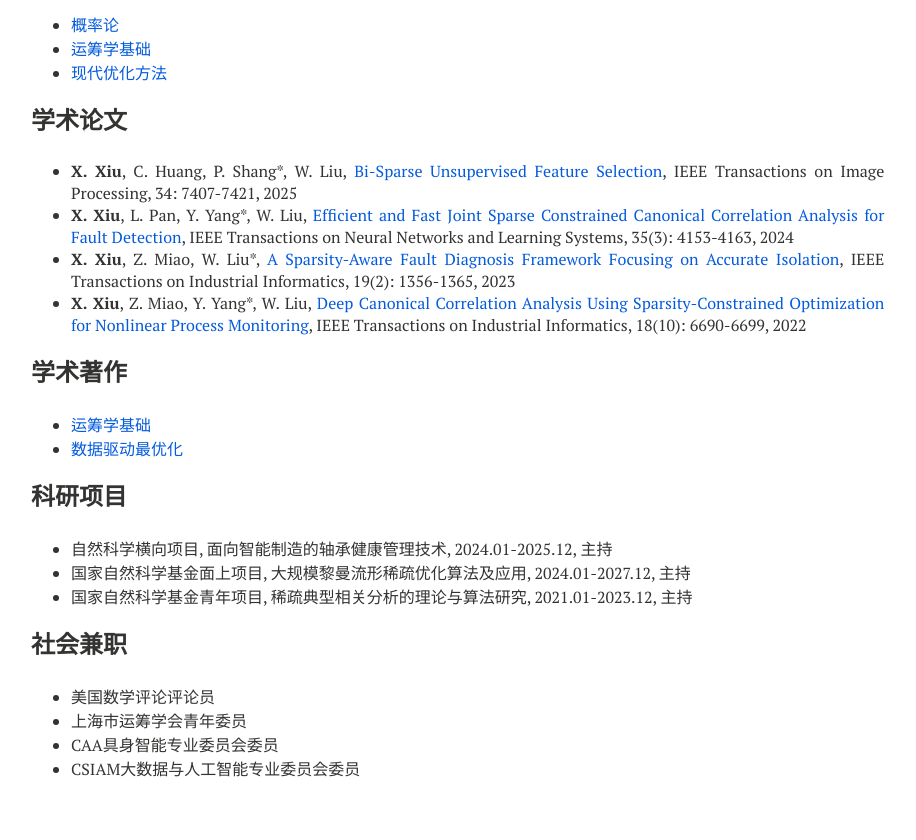
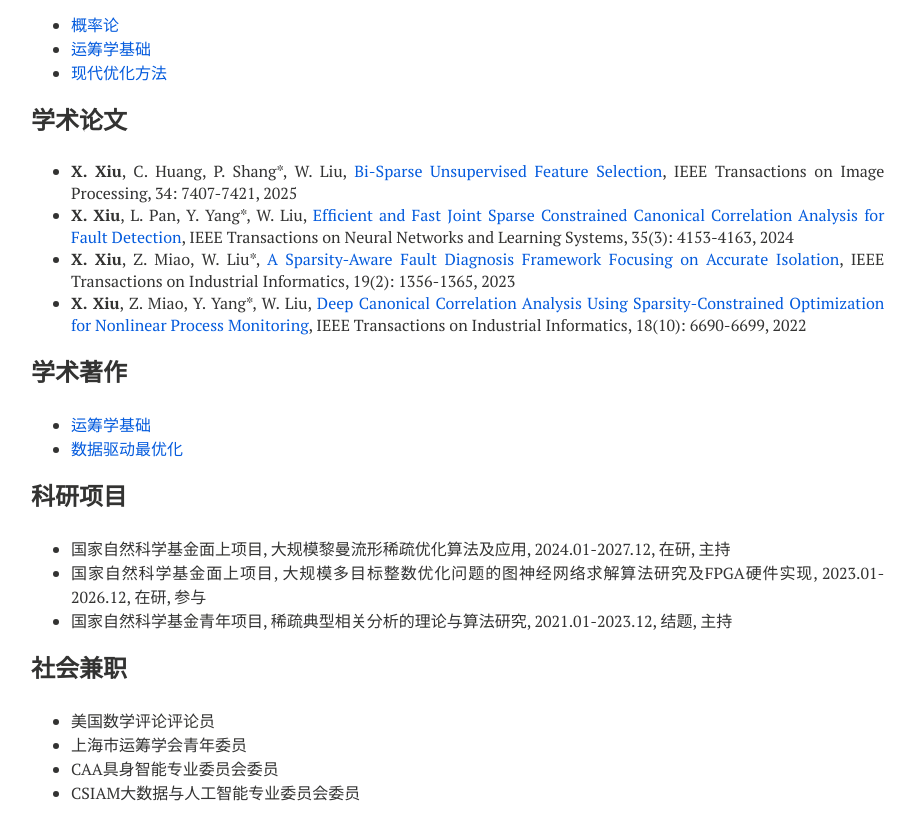
Before and after one commit to xianchaoxiu/xianchaoxiu.github.io, a Jekyll site: the page built from chinese/index.md, in a window 1280 px wide and 900 px high, scrolled down 608 px. Shown: the top 840 px of the window, without its empty margins (289-1205 px from the left). Built offline with Jekyll 4.4.1, drawn with Linux system fonts in a browser that asks for light colours; nearby versions of some CDN libraries.

Commit message:
Update index.md

```diff
--- a/chinese/index.md
+++ b/chinese/index.md
@@ -44,11 +44,10 @@ share: false
 * <a href="https://xianchaoxiu.github.io/chinese/book/DDOA/" class="textlink" target="_blank">数据驱动最优化 </a><br>
 
 
-
 ### 科研项目
-* 自然科学横向项目, 面向智能制造的轴承健康管理技术, 2024.01-2025.12, 主持 <br>
-* 国家自然科学基金面上项目, 大规模黎曼流形稀疏优化算法及应用, 2024.01-2027.12, 主持 <br>
-* 国家自然科学基金青年项目, 稀疏典型相关分析的理论与算法研究, 2021.01-2023.12, 主持 <br>
+* 国家自然科学基金面上项目, 大规模黎曼流形稀疏优化算法及应用, 2024.01-2027.12, 在研, 主持 <br>
+* 国家自然科学基金面上项目, 大规模多目标整数优化问题的图神经网络求解算法研究及FPGA硬件实现, 2023.01-2026.12, 在研, 参与 <br>
+* 国家自然科学基金青年项目, 稀疏典型相关分析的理论与算法研究, 2021.01-2023.12, 结题, 主持 <br>
 
 
 ### 社会兼职
```
